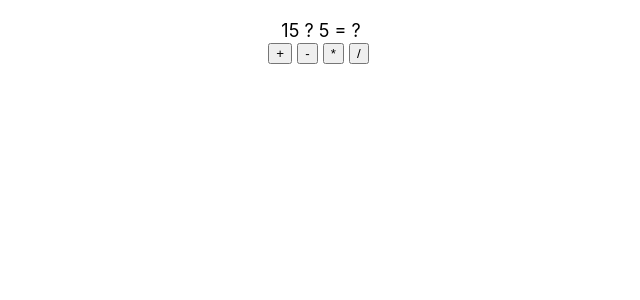
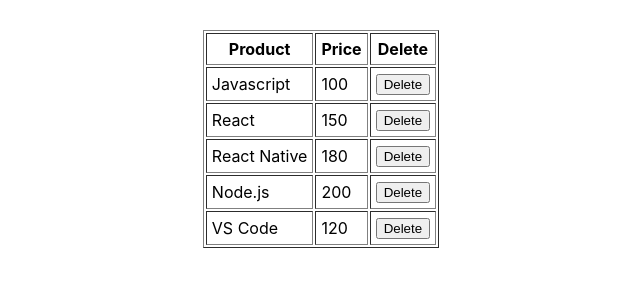
Before and after one commit to gartoon285/app1, a React (Create React App) app: page / in a window 1280 px wide. Shown: the top 300 px of the page, without its empty margins (319-959 px from the left). Built offline with nearby package versions, Linux system fonts and the light colour scheme.

Commit message:
ref-array

```diff
--- a/src/App.js
+++ b/src/App.js
@@ -1,5 +1,5 @@
 import React from 'react';
-import RefsClass from './refs-class.js';
+import RefArray from './refs-array.js';
 export default function App(){
-    return <RefsClass />
+    return <RefArray />
 }
--- /dev/null
+++ b/src/refs-array.js
@@ -0,0 +1,44 @@
+import React from "react"
+export default function RefArray(){
+    const table = React.useRef()
+    const tr = React.useRef([])
+
+    const data = [
+        ['Javascript', 100],
+        ['React',150],
+        ['React Native',180],
+        ['Node.js',200],
+        ['VS Code',120]
+    ]
+    const onClickButton = (i) =>{
+        const index = tr.current[i].rowIndex
+        table.current.deleteRow(index)
+    }
+    const onMouseOverRow = (i) =>{
+        tr.current[i].style.backgroundColor = 'Yellow'
+    }
+    const onMouseOutRow = (i) =>{
+        tr.current[i].style.backgroundColor = 'white'
+    }
+    const tableStyle = { margin:'auto',marginTop:30}
+    return(
+        <table ref={table} border='1' cellPadding={5} style={tableStyle}>
+            <tr><th>Product</th><th>Price</th><th>Delete</th></tr>
+            {
+                data.map((item,i) => {
+                    return(
+                        <tr ref={el => tr.current[i]=el}
+                        onMouseOver={() => onMouseOverRow(i)}
+                        onMouseOut={() => onMouseOutRow(i)}
+                        >
+                            <td>{item[0]}</td>
+                            <td>{item[1]}</td>
+                            <td><button onClick={() => onClickButton(i)}>
+                                Delete</button></td>
+                        </tr>
+                    )
+                })
+            }
+        </table>
+    )
+}
```
